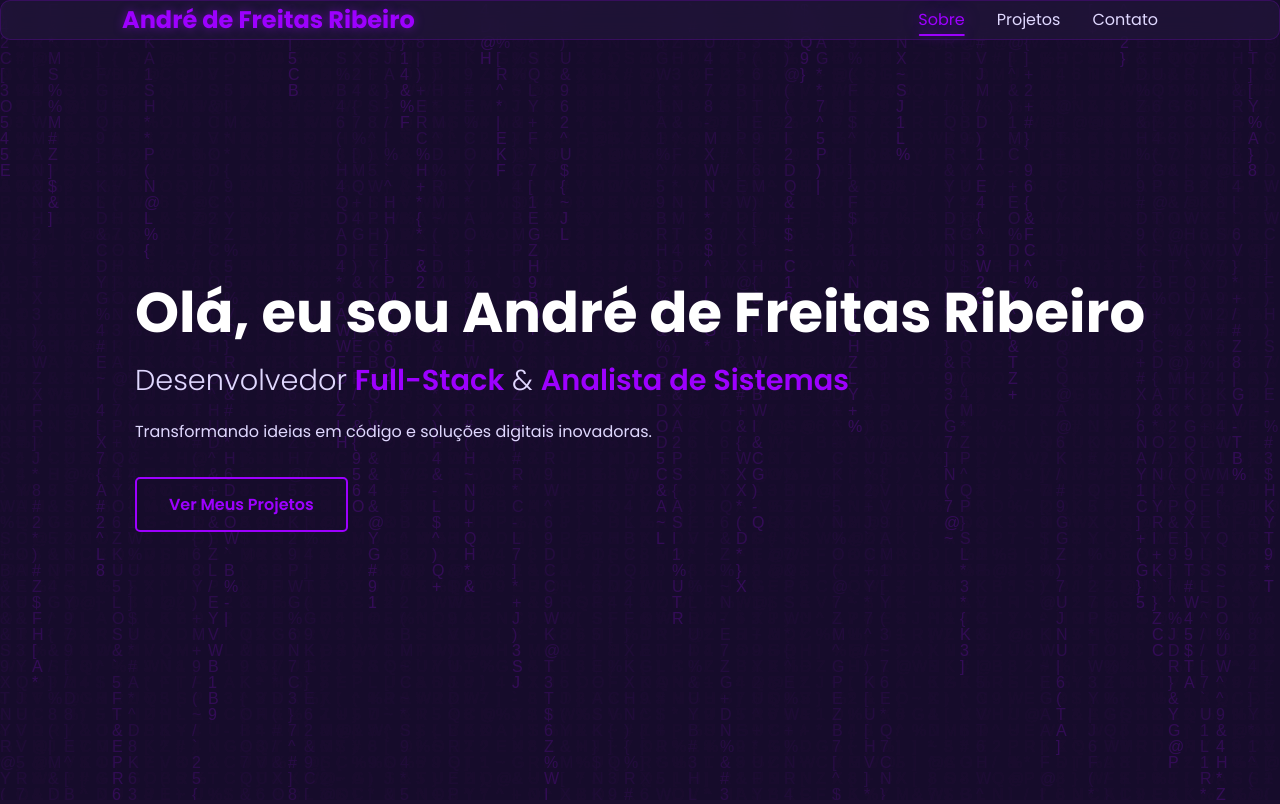
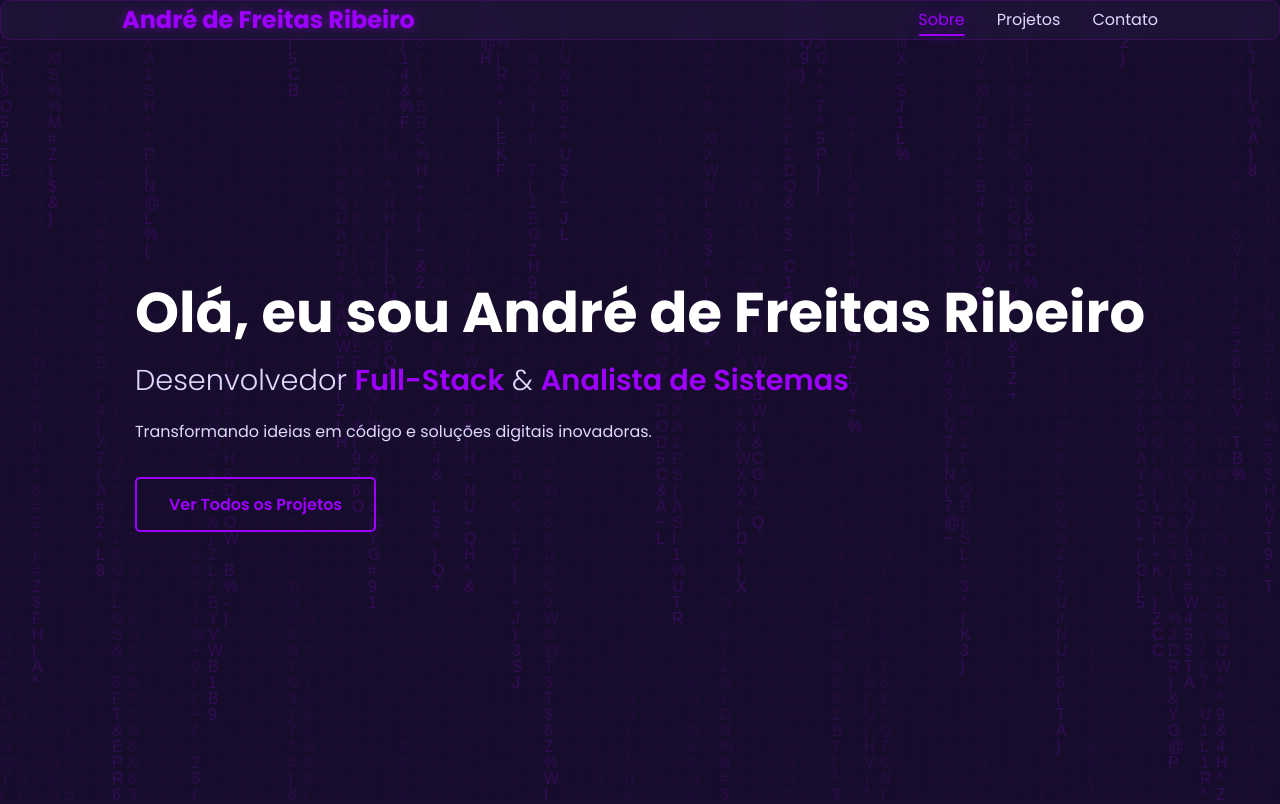
Before and after one commit to Freitas17/Portifolio, a Flask app: page / in a window 1280 px wide. Shown: the top 804 px of the page. Run offline with Flask 3, Linux system fonts and the light colour scheme; some libraries are stand-ins or nearby versions.

Commit message:
Corrige url_for dentro do index.html

```diff
--- a/templates/index.html
+++ b/templates/index.html
@@ -8,7 +8,7 @@
             <h1>Olá, eu sou André de Freitas Ribeiro</h1>
             <p class="subtitle">Desenvolvedor <span class="highlight">Full-Stack</span> & <span class="highlight">Analista de Sistemas</span></p>
             <p>Transformando ideias em código e soluções digitais inovadoras.</p>
-            <a href="{{ url_for('main_routes.projetos') }}" class="cta-button">Ver Meus Projetos</a>
+            <a href="{{ url_for('projetos') }}" class="cta-button">Ver Todos os Projetos</a>
         </div>
     </section>
 
@@ -107,14 +107,14 @@
             </div>
         </div>
         <div class="section-cta">
-            <a href="{{ url_for('main_routes.projetos') }}" class="cta-button">Ver todos os projetos</a>
+            <a href="{{ url_for('projetos') }}" class="cta-button">Ver Todos os Projetos</a>
         </div>
     </section>
 
     <section id="final-cta" class="content-section cta-section">
         <h2>Vamos Trabalhar Juntos?</h2>
         <p>Tenho interesse em oportunidades de freelance e projetos desafiadores. Se você tem uma ideia, vamos conversar.</p>
-        <a href="{{ url_for('main_routes.contato') }}" class="cta-button">Entre em Contato</a>
+        <a href="{{ url_for('contato') }}" class="cta-button">Entre em Contato</a>
     </section>
 
 {% endblock %}
```
